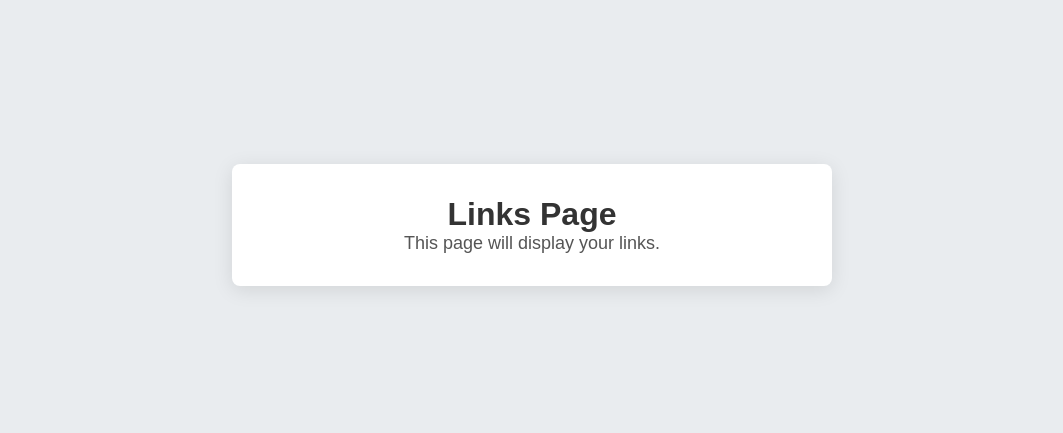
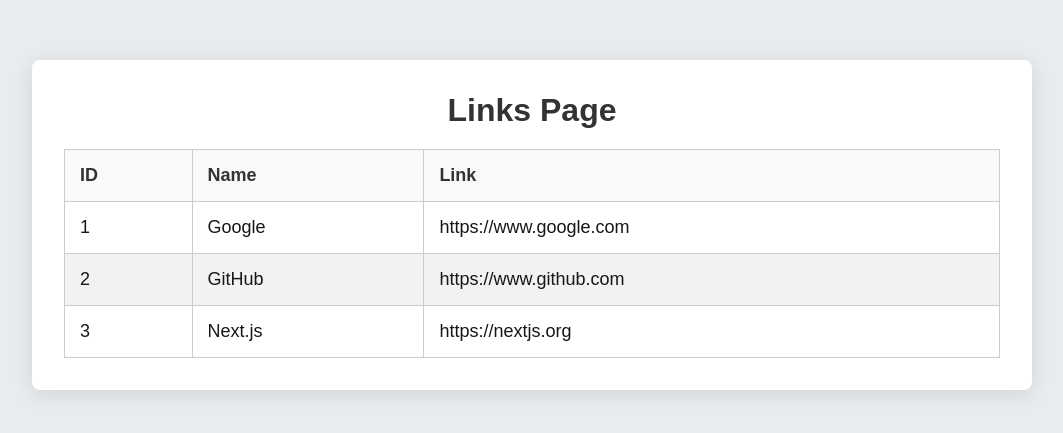
Before and after one commit to krushna06/Links-Manager, a Next.js app: page /links in a window 1280 px wide. Shown: the part 175-608 px from the top of the page, without its empty margins (108-1171 px from the left). Built offline with nearby package versions, Linux system fonts and the light colour scheme.

Commit message:
feat: example table for refrence

```diff
--- a/pages/links.js
+++ b/pages/links.js
@@ -1,11 +1,38 @@
 import styles from '../styles/Links.module.css';
 
 const LinksPage = () => {
+  const linksData = [
+    { id: 1, name: 'Google', link: 'https://www.google.com' },
+    { id: 2, name: 'GitHub', link: 'https://www.github.com' },
+    { id: 3, name: 'Next.js', link: 'https://nextjs.org' },
+  ];
+
   return (
     <div className={styles.container}>
       <div className={styles.content}>
         <h1 className={styles.title}>Links Page</h1>
-        <p className={styles.text}>This page will display your links.</p>
+        <table className={styles.table}>
+          <thead>
+            <tr>
+              <th>ID</th>
+              <th>Name</th>
+              <th>Link</th>
+            </tr>
+          </thead>
+          <tbody>
+            {linksData.map(({ id, name, link }) => (
+              <tr key={id}>
+                <td>{id}</td>
+                <td>{name}</td>
+                <td>
+                  <a href={link} target="_blank" rel="noopener noreferrer">
+                    {link}
+                  </a>
+                </td>
+              </tr>
+            ))}
+          </tbody>
+        </table>
       </div>
     </div>
   );
--- a/styles/Links.module.css
+++ b/styles/Links.module.css
@@ -12,8 +12,8 @@
   padding: 2rem;
   border-radius: 8px;
   box-shadow: 0 4px 20px rgba(0, 0, 0, 0.1);
-    width: 80%;
-    max-width: 600px;
+  width: 90%;
+  max-width: 1000px;
   text-align: center;
 }
 
@@ -21,7 +21,29 @@
   color: #333;
 }
 
-  .text {
-    color: #555;
+.table {
+  width: 100%;
+  border-collapse: collapse;
+  margin-top: 20px;
   font-size: 18px;
 }
+
+.table th,
+.table td {
+  border: 1px solid #ccc;
+  padding: 15px;
+  text-align: left;
+}
+
+.table th {
+  background-color: #f8f9fa;
+  color: #333;
+}
+
+.table tr:nth-child(even) {
+  background-color: #f2f2f2;
+}
+
+.table tr:hover {
+  background-color: #e2e2e2;
+}
```
Lines whose indentation alone changed are shown as unchanged.
